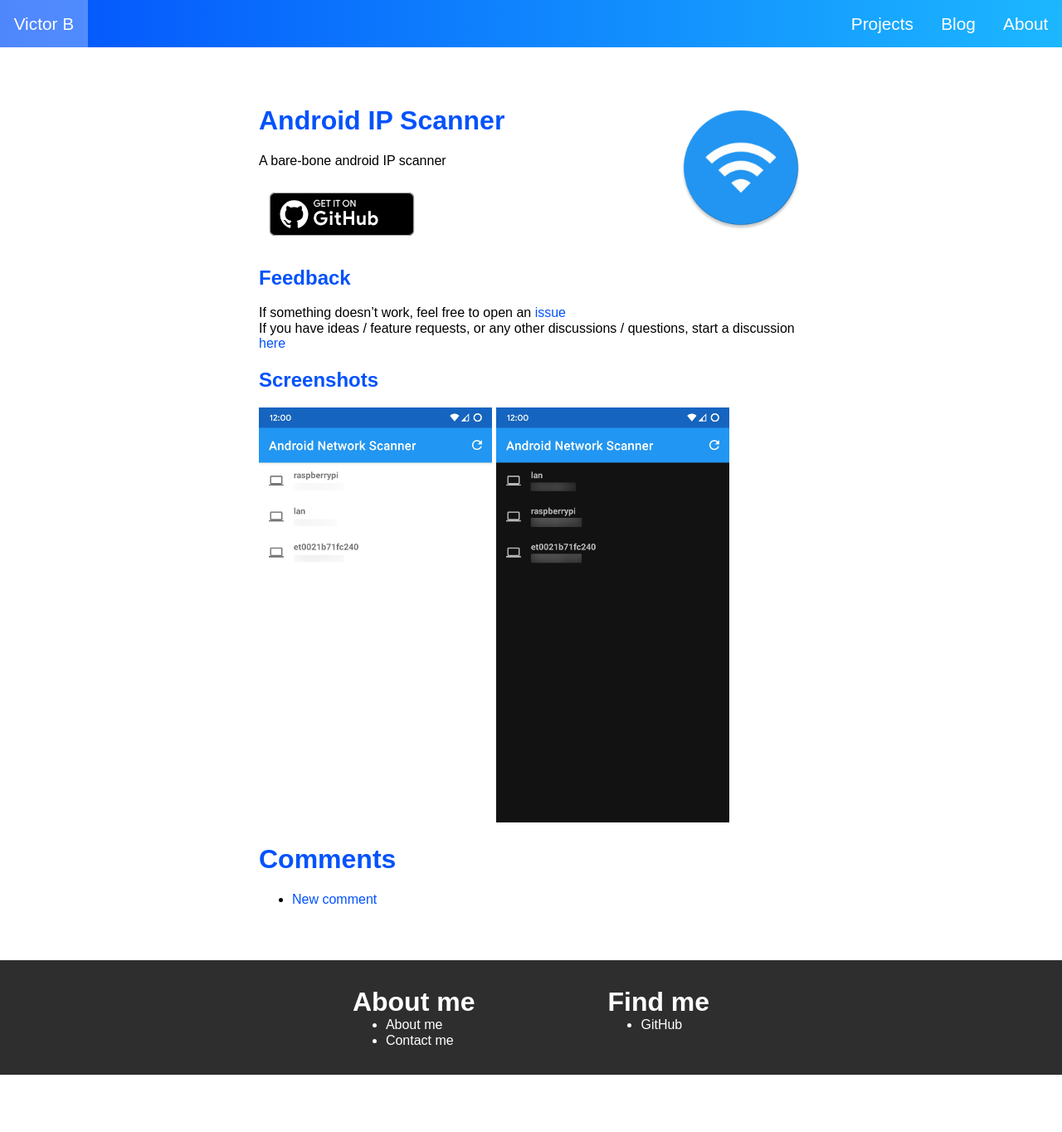
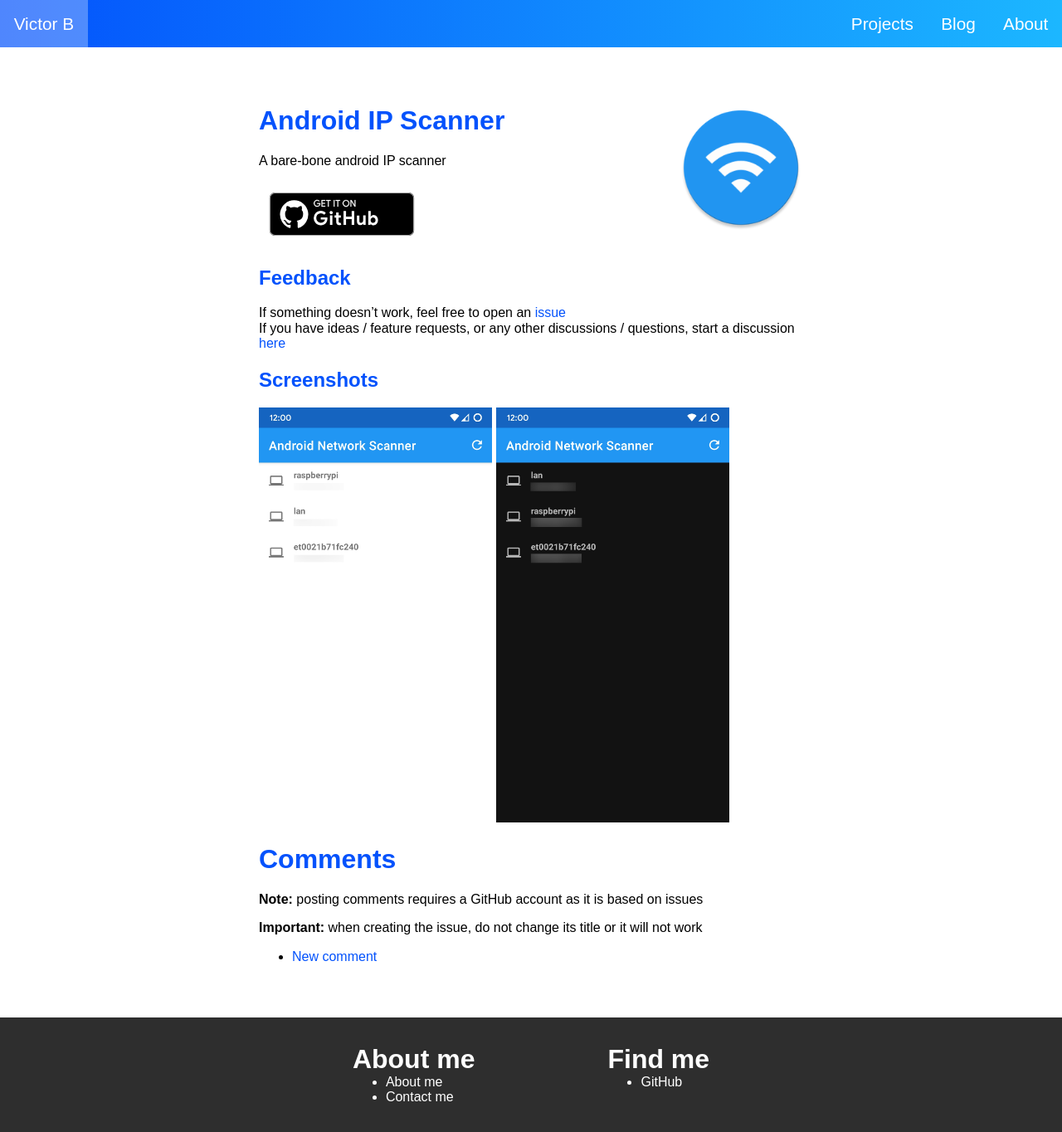
Before and after one commit to victorbnl/victorbnl.github.io, a Jekyll site: the page built from collections/_projects/android-ip-scanner.md, in a window 1280 px wide. Shown: the whole page at 83% size. Built offline with Jekyll 4.4.1, drawn with Linux system fonts in a browser that asks for light colours; before the commit the page ends 1295 px from its top, so only the background shows below that.

Commit message:
Comments message to not change title

```diff
--- a/_layouts/article-with-comments.html
+++ b/_layouts/article-with-comments.html
@@ -6,8 +6,12 @@ layout: article
 
 <h1>Comments</h1>
 
+<p><strong>Note:</strong> posting comments requires a GitHub account as it is based on issues</p>
+
+<p><strong>Important:</strong> when creating the issue, do not change its title or it will not work</p>
+
 <ul id="comments-list">
-    <li class="comment"><a href="https://github.com/victorbnl/victorbnl.github.io/issues/new?labels=comments&title=Comment%20on%20{{ page.id | url_encode }}">New comment </a></li>
+    <li class="comment"><a href="https://github.com/victorbnl/victorbnl.github.io/issues/new?labels=comments&body=%3C%21--%20Do%20NOT%20change%20the%20title%20of%20the%20issue%2C%20or%20it%20will%20not%20work%20--%3E%0A%0A&title=Comment%20on%20{{ page.id | url_encode }}">New comment </a></li>
 </ul>
 
 <script src="/js/loadComments.js"></script>
```
Also changed, not shown: _layouts/project.html (deleted, +0 -17 lines).
